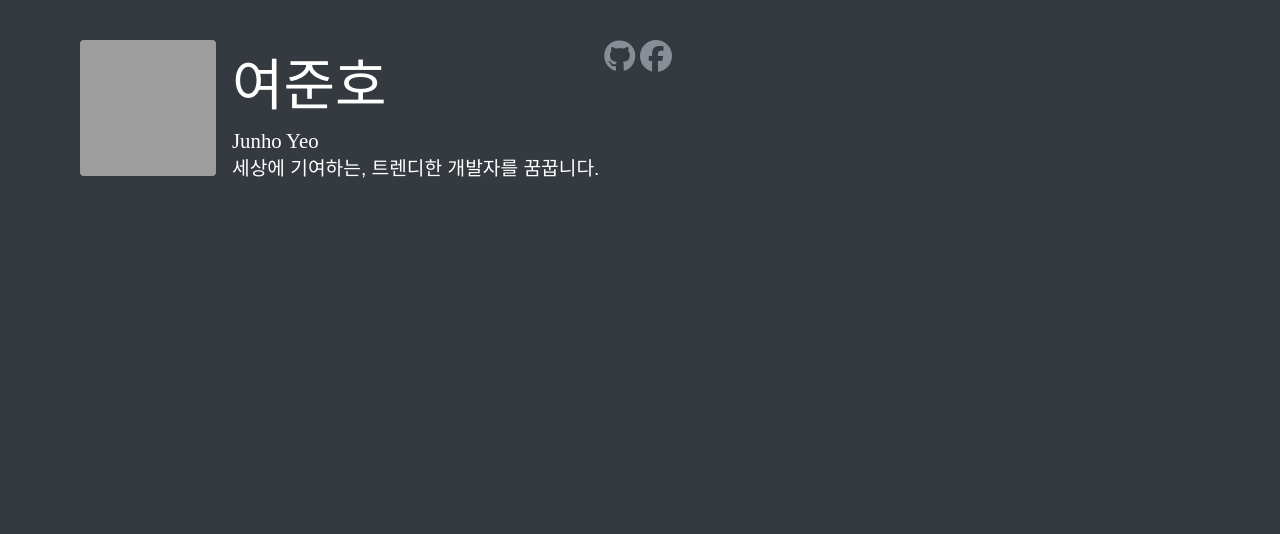
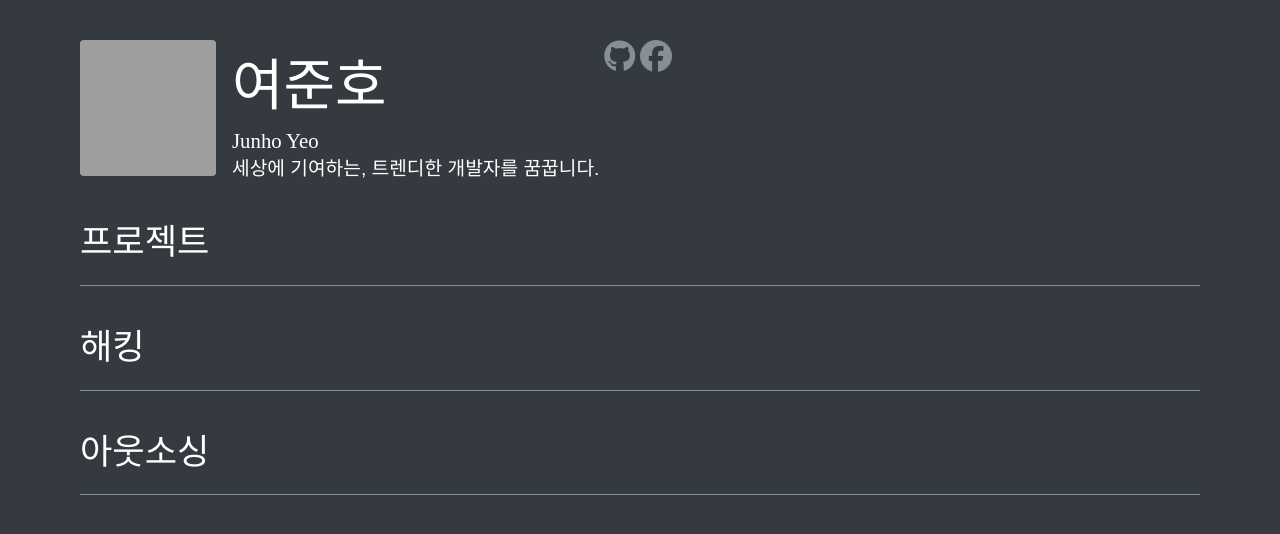
Before and after one commit to junhoyeo/resume-v2, a React (Create React App) app: page / in a window 1280 px wide. Shown: the top 534 px of the page. Built offline with nearby package versions, Linux system fonts and the light colour scheme; grey boxes are pictures that could not be loaded; a web font is replaced by a local one.

Commit message:
feat: Section component

```diff
--- a/src/App.tsx
+++ b/src/App.tsx
@@ -1,13 +1,28 @@
 import React from 'react';
-import styled from 'styled-components';
 
 import Layout from './components/Layout';
 import Header from './components/Header';
+import Section from './components/Section';
 
 const App: React.FC = () => {
   return (
     <Layout>
       <Header />
+      <Section
+        title="프로젝트"
+        desc=""
+      >
+      </Section>
+      <Section
+        title="해킹"
+        desc=""
+      >
+      </Section>
+      <Section
+        title="아웃소싱"
+        desc=""
+      >
+      </Section>
     </Layout>
   );
 }
--- a/src/components/Layout.tsx
+++ b/src/components/Layout.tsx
@@ -17,7 +17,7 @@ const Wrapper = styled.div`
 `;
 
 interface ILayoutProps {
-  children?: React.ReactElement[] | React.ReactElement;
+  children?: React.ReactElement | React.ReactElement[];
 }
 
 export default ({ children }: ILayoutProps) => {
--- /dev/null
+++ b/src/components/Section.tsx
@@ -0,0 +1,38 @@
+import React from 'react';
+import styled from 'styled-components';
+
+const Container = styled.div`
+  margin: 2rem 0;
+`;
+
+const Info = styled.div`
+  padding-bottom: 0.8rem;
+  margin-bottom: 0.8rem;
+  border-bottom: 1.5px solid #868e96;
+`;
+
+const Title = styled.h1`
+  font-size: 2.2rem;
+`;
+
+const Desc = styled.p`
+  margin-top: 0.5rem;
+`;
+
+interface ISectionProps {
+  title?: string;
+  desc?: string;
+  children?: React.ReactElement | React.ReactElement[];
+}
+
+export default ({ title, desc, children }: ISectionProps) => {
+  return (
+    <Container>
+      <Info>
+        <Title>{title}</Title>
+        <Desc>{desc}</Desc>
+      </Info>
+      {children}
+    </Container>
+  );
+};
```
